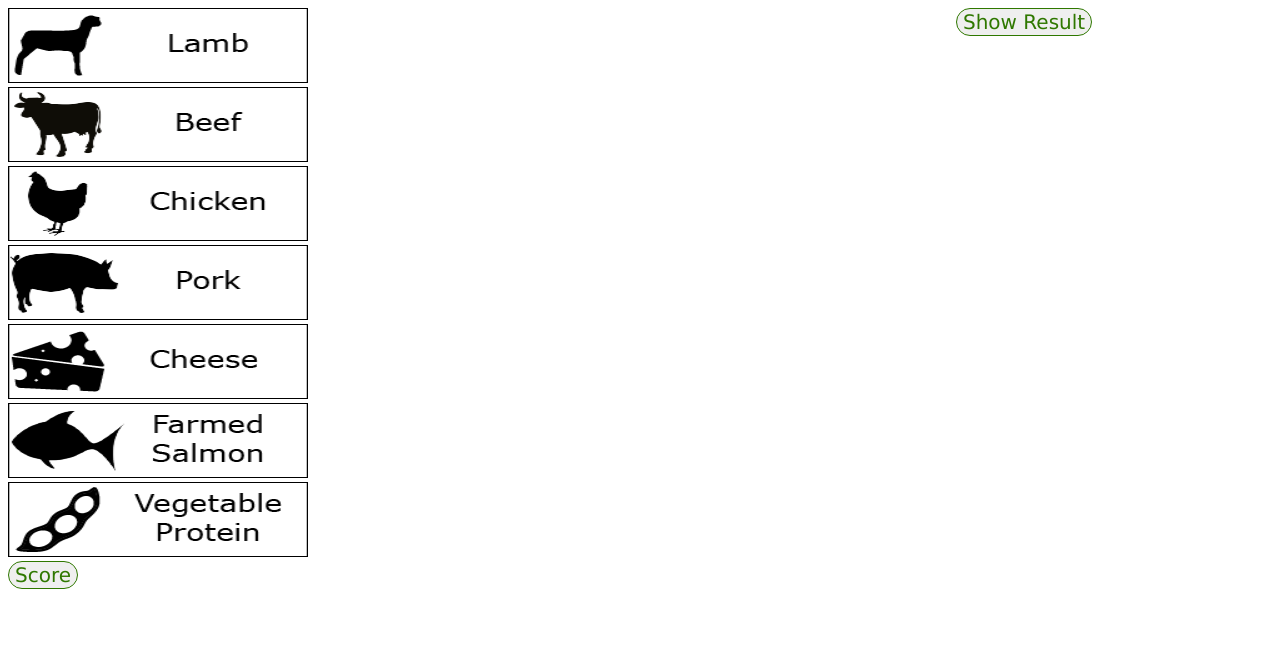
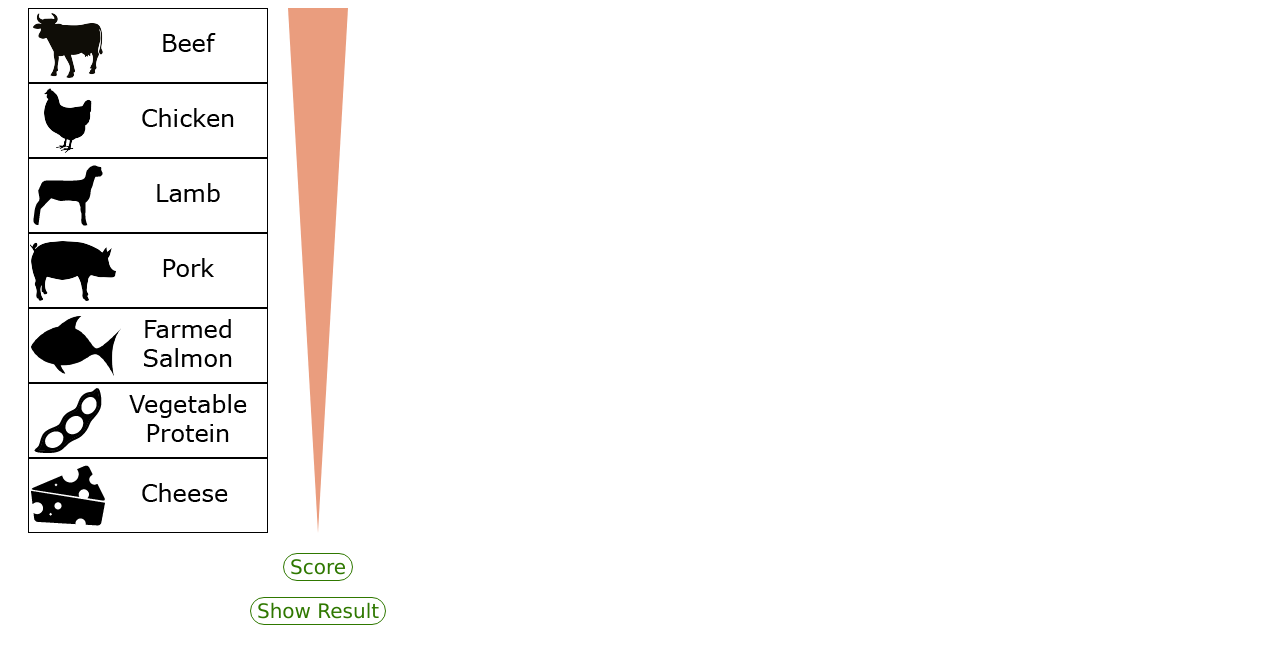
Before and after one commit to clorofil/ecogame, a plain HTML site: page ghg.html in a window 1280 px wide. Drawn offline with Linux system fonts and the light colour scheme.

Commit message:
First workable version

```diff
--- a/css/styles.css
+++ b/css/styles.css
@@ -1,25 +1,65 @@
 .column {
     float: left;
-    width: 50%;
+}
+
+.left, .right {
+    width: 280px;
+}
+
+.middle {
+   width: 60px;
+}
+
+.buttons {
+    padding: 20px 0;
+    width: 620px;
+    height: 50px;
+    clear: both;
+    text-align: center;
+}
+
+img {
+    display: block;
+    margin-left: auto;
+    margin-right: auto;
+}
+
+/* grabbing cursor*/
+.grabbable img{
+    cursor: move;
+    cursor: grab;
+    cursor: -moz-grab;
+    cursor: -webkit-grab;
+}
+
+/*keep grabbing icon while moving box */
+.gu-mirror {
+    cursor: grabbing;
+    cursor: -moz-grabbing;
+    cursor: -webkit-grabbing;
   }
 
-img {
-    width: 300px;
-    height: 75px;
+.triangle-down {
+	width: 0;
+	height: 0;
+	border-left: 30px solid transparent;
+	border-right: 30px solid transparent;
 }
 
-.item {
-    /*background-color: beige;*/
-    position: relative;
+.ghg {
+    border-top: 525px solid #EA9D7E;
 }
+.water {
+    border-top: 450px solid #EA9D7E;
+}
+
 
 .ScoreButton {
     font-size: 15pt;
     font-family: "Verdana", Geneva, sans-serif;
     color: #2F7800;
-
     transition: all 0.2s ease;
     border-radius: 50px;
     border: 1px solid #2F7800;
-    /*background: rgba(255, 255, 255, 0);*/
+    background: transparent
 }
--- a/ghg.html
+++ b/ghg.html
@@ -8,17 +8,18 @@
 </head>
 
   <body>
-  <div id="list1" class="column">
-    <div id="i1" class="item"><img src='resources/lamb-card@1x.png'/></div>
+    <div id="list1" class="column left grabbable">
       <div id="i2" class="item"><img src='resources/beef-card@1x.png'/></div>
       <div id="i6" class="item"><img src='resources/chicken-card@1x.png'/></div>
+      <div id="i1" class="item"><img src='resources/lamb-card@1x.png'/></div>
       <div id="i4" class="item"><img src='resources/pork-card@1x.png'/></div>
-    <div id="i3" class="item"><img src='resources/cheese-card@1x.png'/></div>
       <div id="i5" class="item"><img src='resources/farmed-salmon-card@1x.png'/></div>
       <div id="i7" class="item"><img src='resources/vegetable-protein-card@1x.png'/></div>
+      <div id="i3" class="item"><img src='resources/cheese-card@1x.png'/></div>
     </div>
+    <div class="triangle-down ghg column middle"></div>
     <div class="column">
-    <div id="results" class="column" style="visibility: hidden">
+      <div id="results" class="column right" style="visibility: hidden">
         <div id="i1" class="item"><img src='resources/lamb-result@1x.png'/></div>
         <div id="i2" class="item"><img src='resources/beef-result@1x.png'/></div>
         <div id="i3" class="item"><img src='resources/cheese-result@1x.png'/></div>
@@ -27,14 +28,16 @@
         <div id="i6" class="item"><img src='resources/chicken-result@1x.png'/></div>
         <div id="i7" class="item"><img src='resources/vegetable-protein-result@1x.png'/></div>
       </div>
-    <button onclick="showresults()" class="ScoreButton">Show  Result</button>
     </div>
 
+    <div class="buttons">
       <button onclick="score()" class="ScoreButton">Score</button>
+      <p>   </p>
+      <button id="scorebutton" onclick="showresults()" class="ScoreButton">Show Result</button>
+  </div>
 
     <script src="js/dragula.js"></script>
     <script src="js/code.js"></script>
   </body>
 
-
 </html>
--- a/js/code.js
+++ b/js/code.js
@@ -1,5 +1,7 @@
-var drake = dragula([$('#list1')]);
-
+dragula([$('#list1')])
+.on('drop', function (el) {
+    clearall(); //clear all color in case it was scored before
+});
 
 function score() {
     items = $('#list1').getElementsByTagName("div")
@@ -10,28 +12,41 @@ function score() {
         // only look at div items starting with 'i'
         if (items[i].id.slice(0,1) == "i") {
             j = items[i].id.slice(1)
-            console.log(items[i].id)
-
             if (count!=j) {
-                console.log(i,j)
                 errors = errors + 1
-                console.log(items[i])
-                console.log(items[i].style)
-                items[i].style.background = "darkorange"
+                items[i].getElementsByTagName("img")[0].style.background = "#F4BEA9"
                 }
             else {
-                items[i].style.background = "inherit"
+                items[i].getElementsByTagName("img")[0].style.background = "#D5E4AC"
             }
             count = count + 1
         }
     }
     if (errors==0) {
-    } else {
+        // show the results
+        showresults()
+    }
+}
+
+function clearall(){
+    items = $('#list1').getElementsByTagName("div")
+    var i;
+    for (i = 0; i < items.length; i++) {
+        // only look at div items starting with 'i'
+        if (items[i].id.slice(0,1) == "i") {
+            items[i].getElementsByTagName("img")[0].style.background = "inherit"
+        }
     }
 }
 
 function showresults() {
-    $('#results').style.visibility = "visible"
+    if ($('#scorebutton').textContent == "Show Result") {
+        $('#results').style.visibility = "visible"
+        $('#scorebutton').textContent = "Hide Result"
+    } else {
+        $('#results').style.visibility = "hidden"
+        $('#scorebutton').textContent = "Show Result"
+    }
 }
 
 function $ (id) {
```
Also changed, not shown: water.html (+13 -10 lines), resources/water-milk-card@1x.png. Lines whose indentation alone changed are shown as unchanged.
